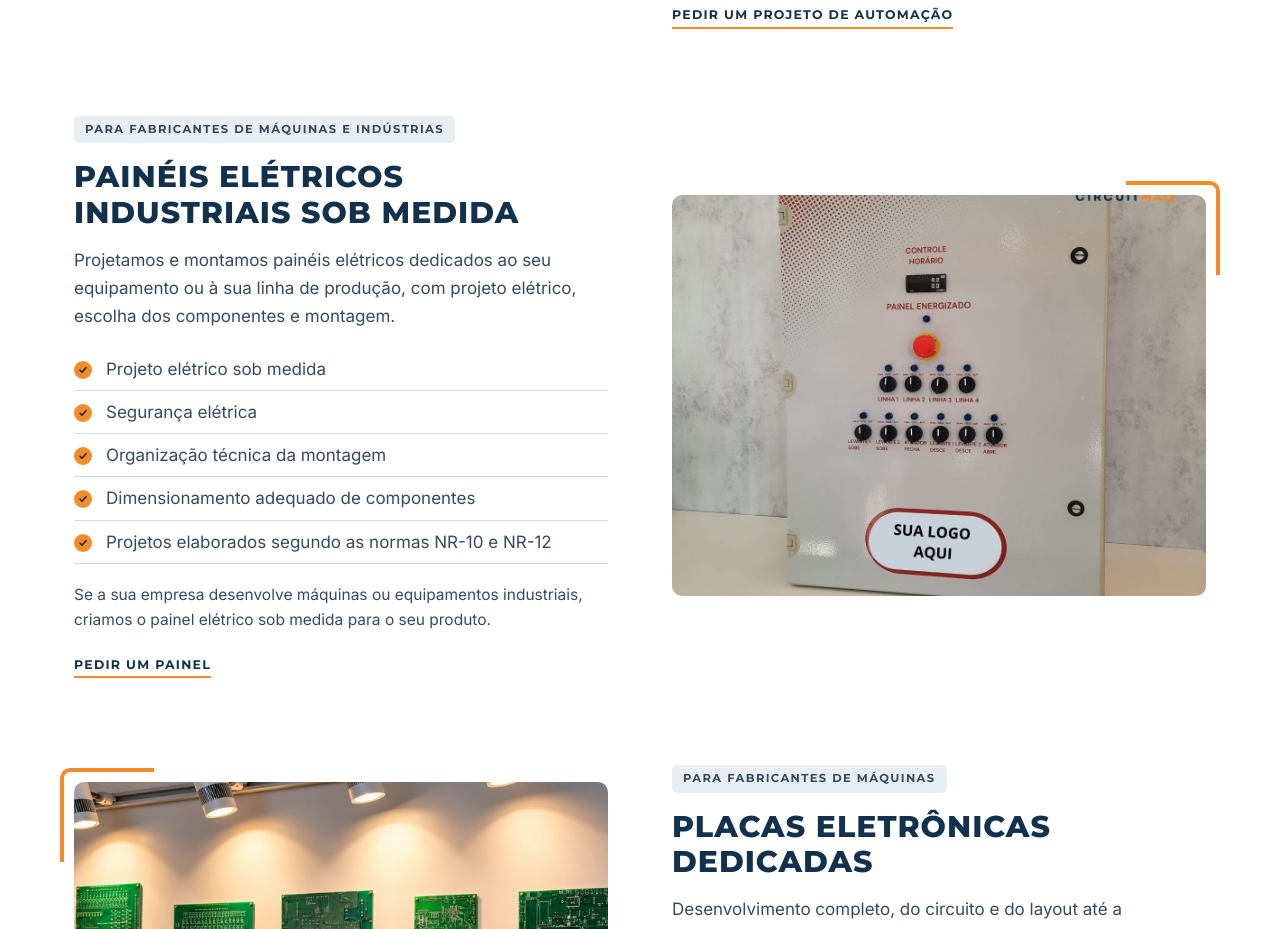
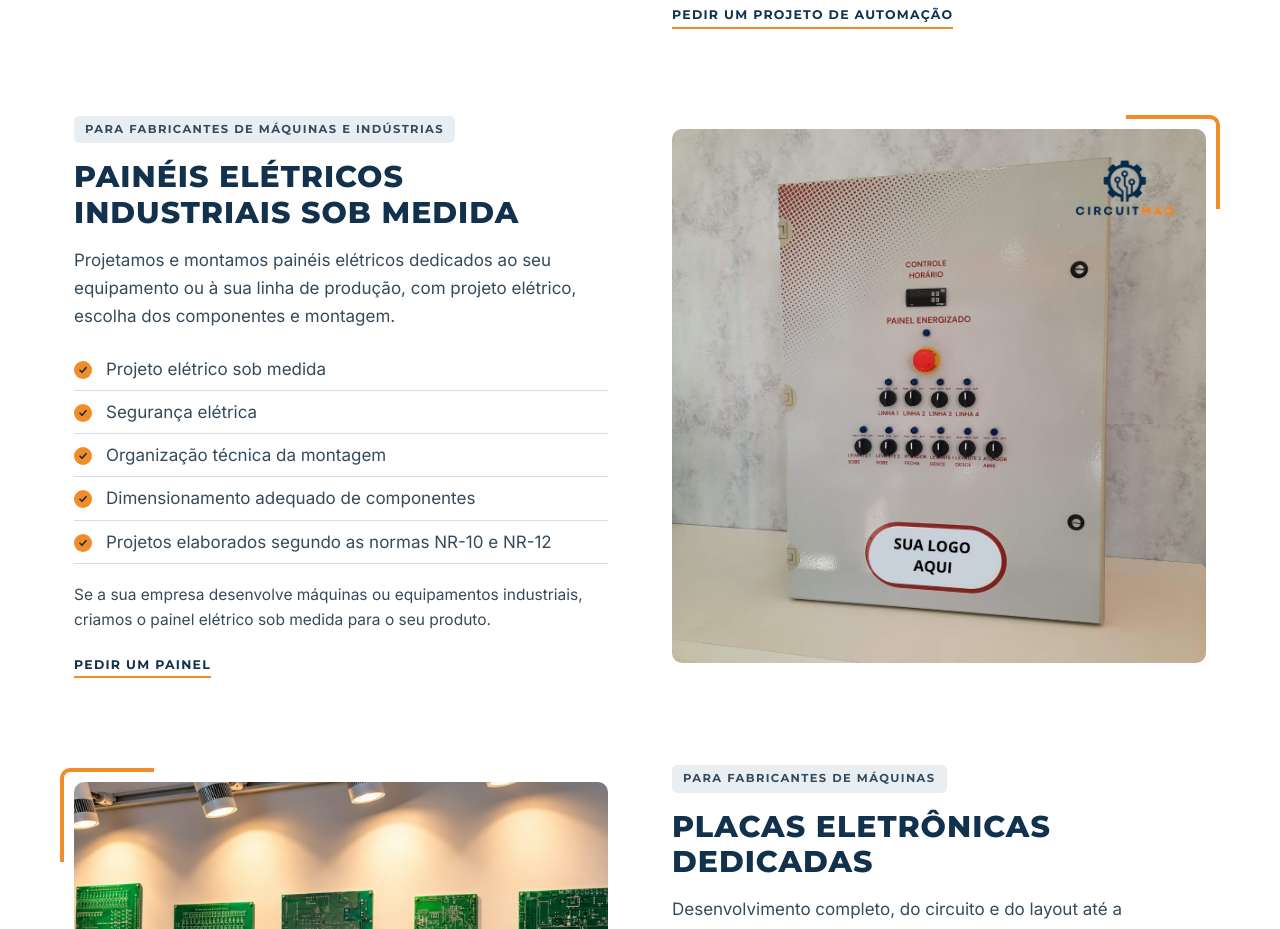
Before and after one commit to JFdaipra/circuitmaq-site, a plain HTML site: page index.html in a window 1280 px wide. Shown: the part 3120-4049 px from the top of the page. Drawn offline with Linux system fonts and the light colour scheme.

Commit message:
Add files via upload

```diff
--- a/index.html
+++ b/index.html
@@ -125,7 +125,7 @@
     </div>
 
     <div class="svc rev" id="paineis">
-      <div class="pic"><img src="img/painel-eletrico.jpg" alt="Painel elétrico industrial com comandos e sinaleiros, pronto para receber a marca do cliente" loading="lazy" style="object-position:50% 60%"></div>
+      <div class="pic"><img src="img/painel-eletrico.jpg" alt="Painel elétrico industrial com comandos e sinaleiros, pronto para receber a marca do cliente" loading="lazy" style="aspect-ratio:1/1;object-fit:contain;background:#fff"></div>
       <div>
         <span class="for">Para fabricantes de máquinas e indústrias</span>
         <h2>Painéis elétricos industriais sob medida</h2>
```
